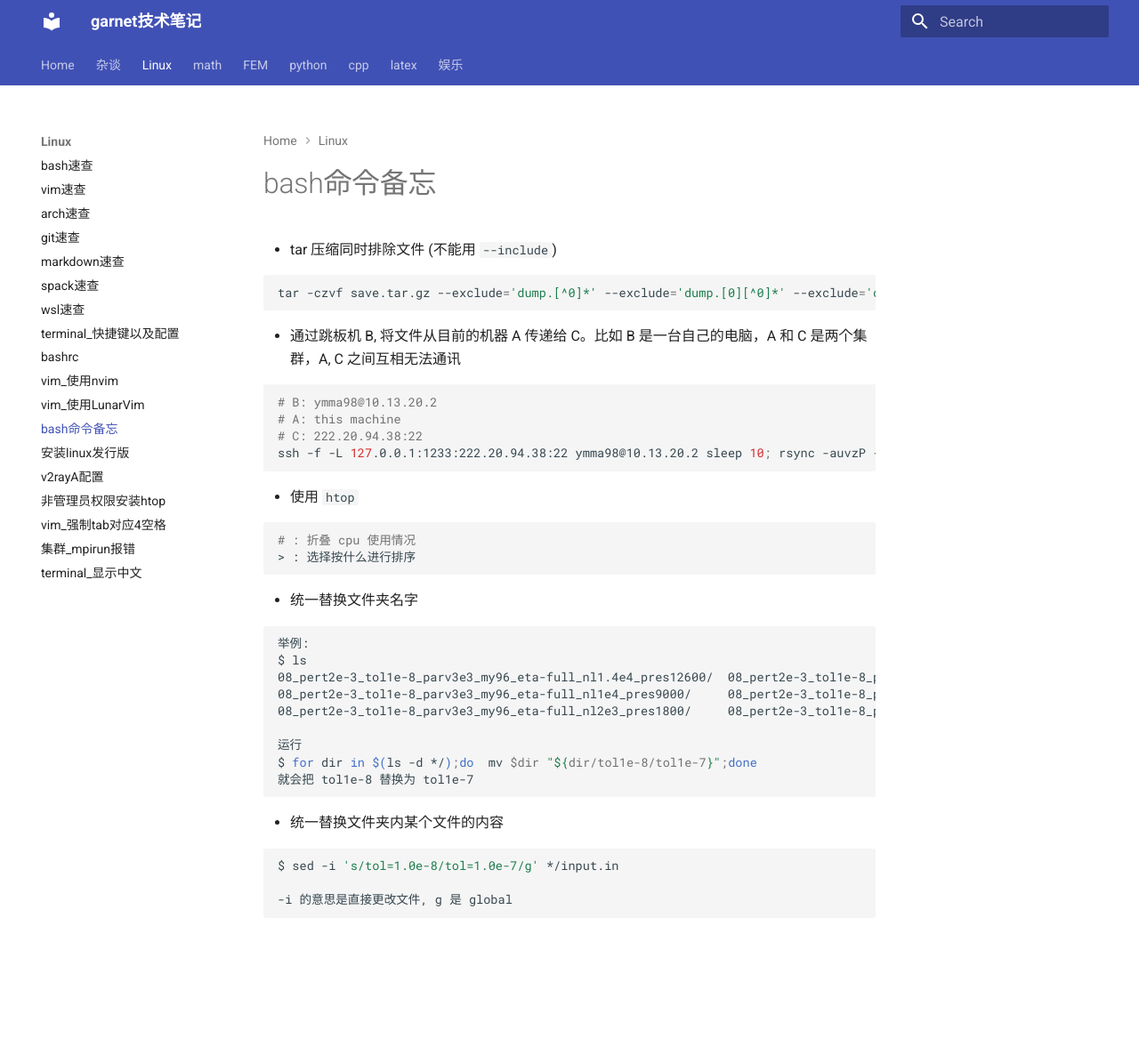
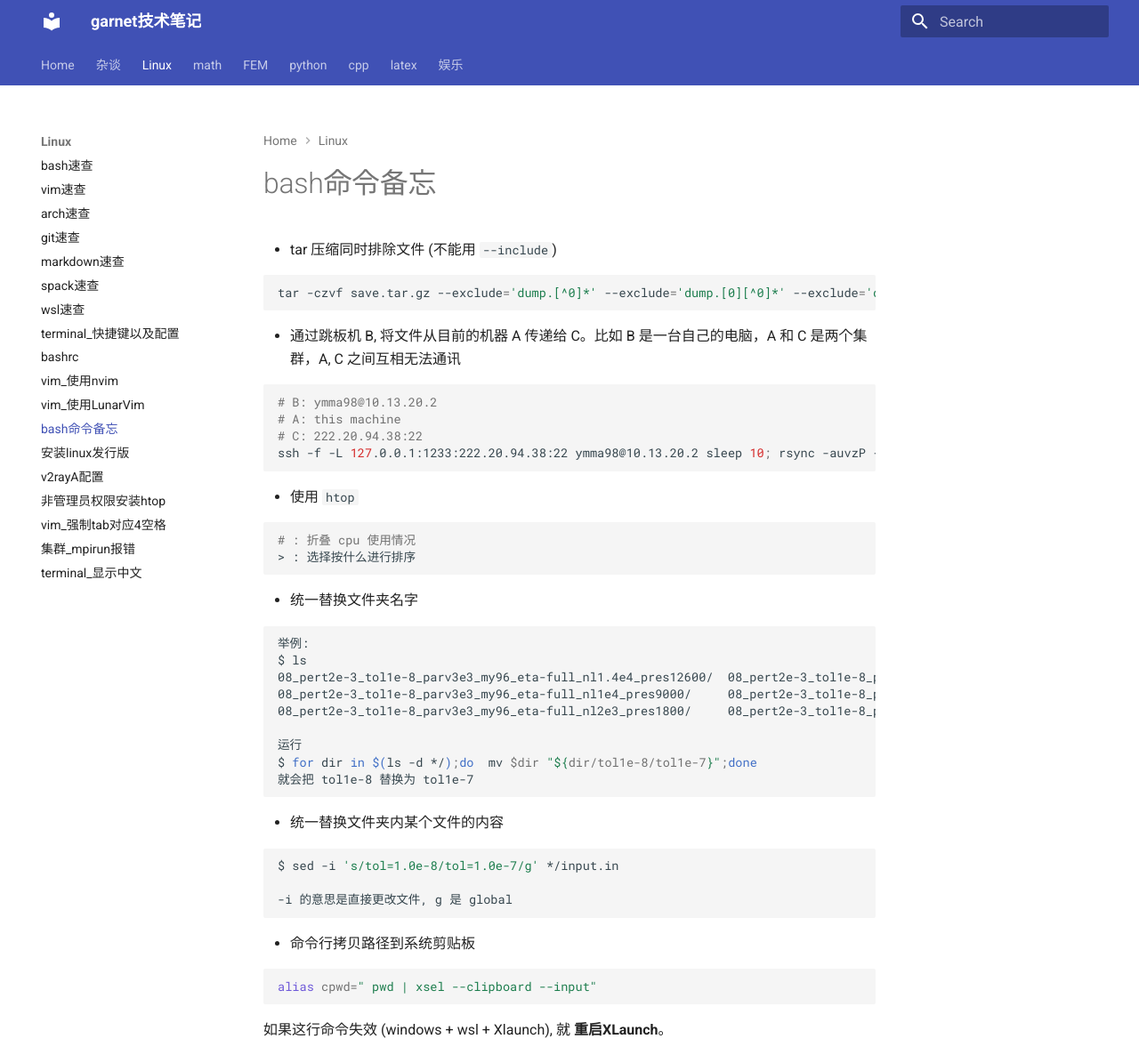
Before and after one commit to ymma98/technotes, an MkDocs documentation site: the page built from docs/Linux/bash命令备忘.md, in a window 1280 px wide and 1195 px high. Shown: the whole window at 89% size. Built offline with MkDocs 1.6.1 and Material for MkDocs 9.7.7, drawn with Linux system fonts in a browser that asks for light colours.

Commit message:
docs/Linux/bash命令备忘.md updated from https://stackedit.cn/

````diff
--- a/docs/Linux/bash命令备忘.md
+++ b/docs/Linux/bash命令备忘.md
@@ -43,7 +43,16 @@ $ sed -i 's/tol=1.0e-8/tol=1.0e-7/g' */input.in
 
 -i 的意思是直接更改文件, g 是 global
 ```
+
+
+* 命令行拷贝路径到系统剪贴板
+
+```bash
+alias cpwd=" pwd | xsel --clipboard --input"
+```
+
+如果这行命令失效 (windows + wsl + Xlaunch), 就 **重启XLaunch**。
 <!--stackedit_data:
-eyJoaXN0b3J5IjpbMTYzOTY2NjYzOSw3NTgwNTIwMTMsNDAyND
-AzMTYwLC0xOTczMDIyODQwXX0=
+eyJoaXN0b3J5IjpbMTcxNzY0OTA0MiwxNjM5NjY2NjM5LDc1OD
+A1MjAxMyw0MDI0MDMxNjAsLTE5NzMwMjI4NDBdfQ==
 -->
````
